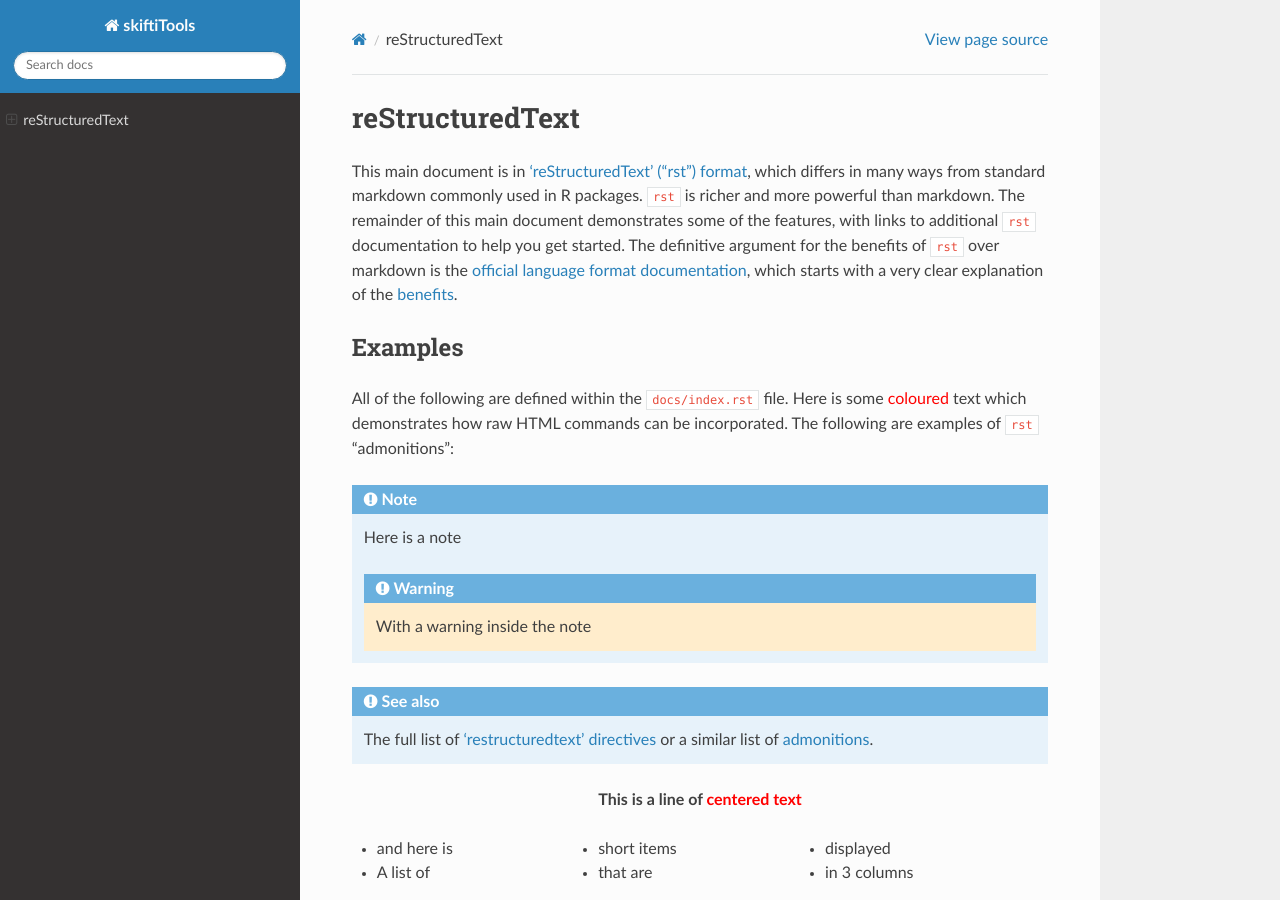
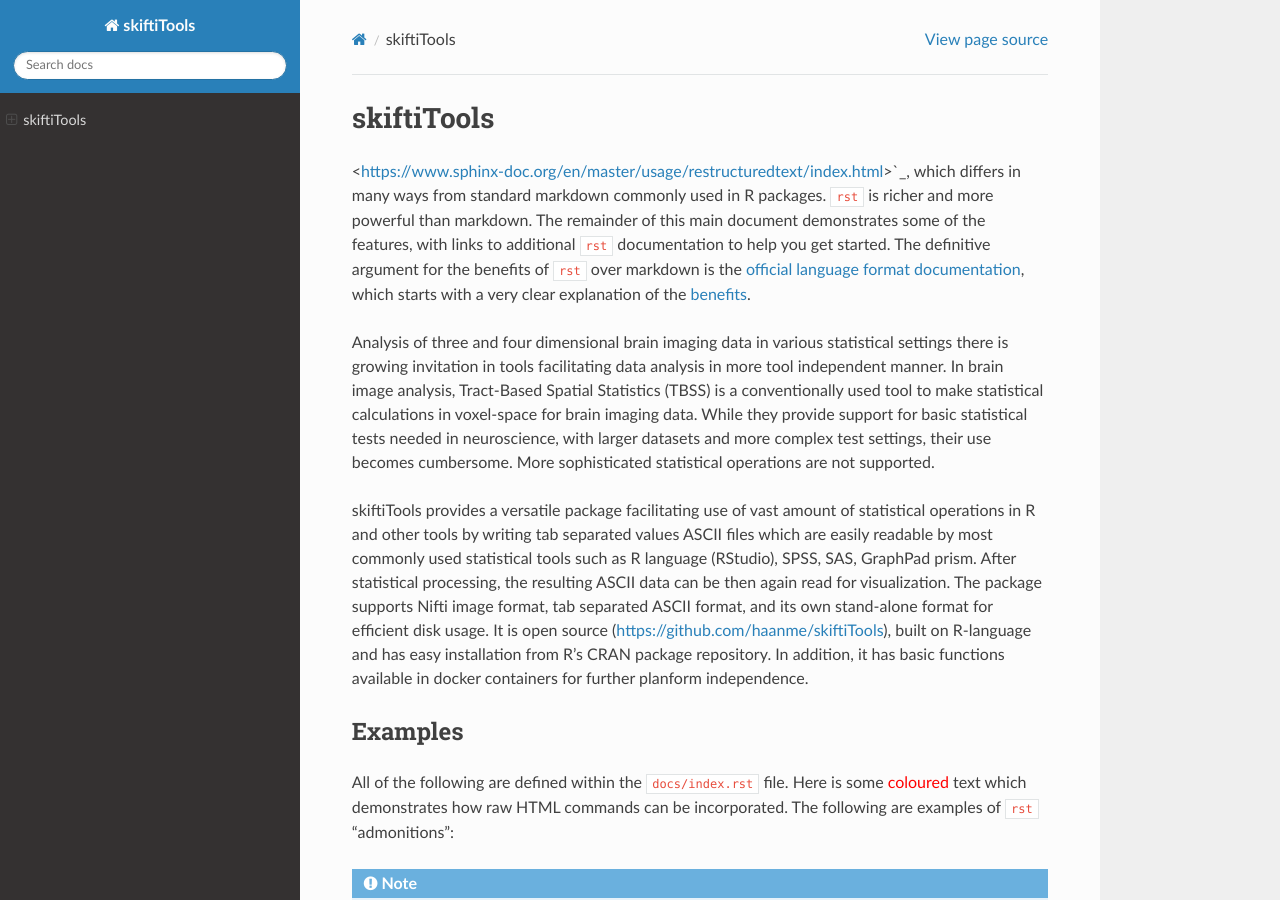
Before and after one commit to haanme/skiftiTools, a Sphinx documentation site: the page built from docs/index.rst, in a window 1280 px wide and 900 px high. Built offline with Sphinx 7.4.7 and the Read the Docs theme 2.0.0, drawn with Linux system fonts in a browser that asks for light colours.

Commit message:
Update index.rst

```diff
--- a/docs/index.rst
+++ b/docs/index.rst
@@ -2,7 +2,7 @@
    You can adapt this file completely to your liking, but it should at least
    contain the root `toctree` directive.
 
-reStructuredText
+skiftiTools
 ================================
 
 .. raw:: html
@@ -11,7 +11,7 @@ reStructuredText
 
 .. role:: red
 
-This main document is in `'reStructuredText' ("rst") format
+.. This main document is in `'reStructuredText' ("rst") format
 <https://www.sphinx-doc.org/en/master/usage/restructuredtext/index.html>`_,
 which differs in many ways from standard markdown commonly used in R packages.
 ``rst`` is richer and more powerful than markdown. The remainder of this main
@@ -21,6 +21,10 @@ of ``rst`` over markdown is the `official language format documentation
 <https://www.python.org/dev/peps/pep-0287/>`_, which starts with a very clear
 explanation of the `benefits
 <https://www.python.org/dev/peps/pep-0287/#benefits>`_.
+
+Analysis of three and four dimensional brain imaging data in various statistical settings there is growing invitation in tools facilitating data analysis in more tool independent manner. In brain image analysis, Tract-Based Spatial Statistics (TBSS) is a conventionally used tool to make statistical calculations in voxel-space for brain imaging data. While they provide support for basic statistical tests needed in neuroscience, with larger datasets and more complex test settings, their use becomes cumbersome. More sophisticated statistical operations are not supported.
+
+skiftiTools provides a versatile package facilitating use of vast amount of statistical operations in R and other tools by writing tab separated values ASCII files which are easily readable by most commonly used statistical tools such as R language (RStudio), SPSS, SAS, GraphPad prism. After statistical processing, the resulting ASCII data can be then again read for visualization. The package supports Nifti image format, tab separated ASCII format, and its own stand-alone format for efficient disk usage. It is open source (https://github.com/haanme/skiftiTools), built on R-language and has easy installation from R’s CRAN package repository. In addition, it has basic functions available in docker containers for further planform independence.
 
 Examples
 --------
```
